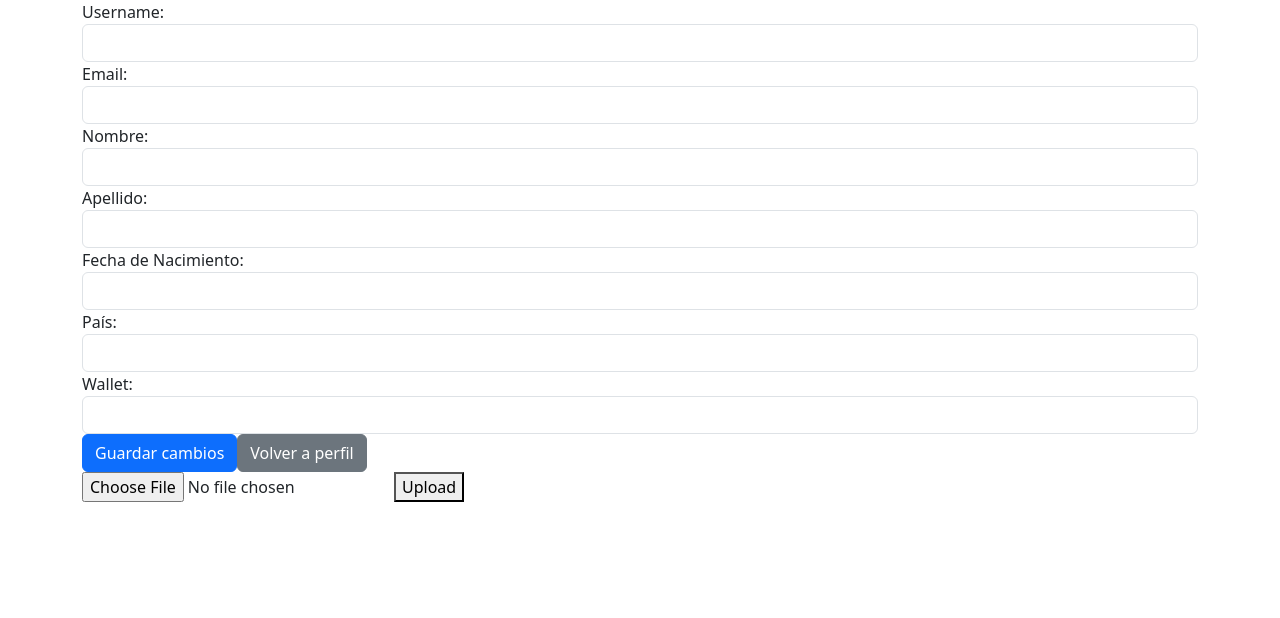
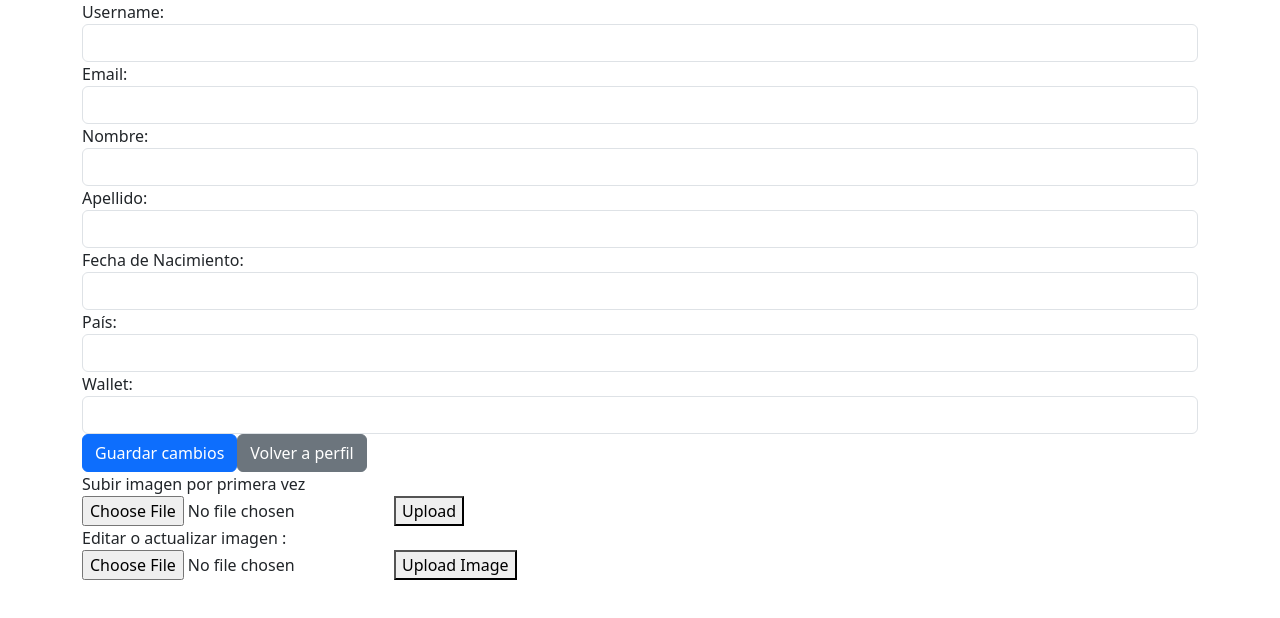
Before and after one commit to FabricioChavez/DBP_Grupo_llamado5, a React (Create React App) app in the folder tienda-app/: page /Edit in a window 1280 px wide. Shown: the top 618 px of the page. Built offline with nearby package versions, Linux system fonts and the light colour scheme.

Commit message:
update image component delployed , API for Image with PUT method

```diff
--- a/tienda-app/src/DataComponents/EditUsuario.js
+++ b/tienda-app/src/DataComponents/EditUsuario.js
@@ -1,6 +1,6 @@
 import React, { useState } from 'react';
 import { useNavigate, Link } from 'react-router-dom';
-import UploadImage from './ImageUpload';
+import {UploadImage,UpdateImage} from './ImageUpload';
 import { banckend_URL } from './config';
 
 const EditUsuario = (props) => {
@@ -101,7 +101,10 @@ const EditUsuario = (props) => {
         </div>
       </form>
 
-      <UploadImage id={id} />
+      <h> Subir imagen por primera vez <UploadImage id={id} /></h>
+      <h> Editar o actualizar imagen :   <UpdateImage id={id}/></h>
+
+
     </div>
   );
 };
--- a/tienda-app/src/DataComponents/ImageUpload.js
+++ b/tienda-app/src/DataComponents/ImageUpload.js
@@ -1,6 +1,54 @@
 import React, { useState } from 'react';
 import { useParams } from "react-router-dom";
 import { banckend_URL } from './config';
+
+const UpdateImage = (props) => {
+  const { id } = props;
+  const [selectedFile, setSelectedFile] = useState(null);
+
+  const handleFileChange = (event) => {
+    setSelectedFile(event.target.files[0]);
+  };
+
+  const handleSubmit = async (event) => {
+    event.preventDefault();
+
+    // Verificar si se seleccionó un archivo
+    if (!selectedFile) {
+      console.log('Please select an image to upload');
+      return;
+    }
+
+    const formData = new FormData();
+    formData.append('image', selectedFile);
+
+    try {
+      const response = await fetch(`${banckend_URL}/upload/${id}`, {
+        method: 'PUT',
+        body: formData,
+      });
+
+      if (response.ok) {
+        alert('Se actualizo correctamente')
+      } else {
+        alert('Error al actualizar imagen')
+      }
+    } catch (error) {
+      // Imprimir el error en la consola para facilitar la depuración
+      console.log('Network or other error occurred', error);
+    }
+  };
+
+  // Asegúrate de incluir el formulario y el campo de archivo en el renderizado del componente
+  return (
+    <form onSubmit={handleSubmit}>
+      <input type="file" onChange={handleFileChange} />
+      <button type="submit">Upload Image</button>
+    </form>
+  );
+};
+
+
 
 function UploadImage(props) {
   const { id } = props
@@ -26,10 +74,10 @@ function UploadImage(props) {
 
       if (response.ok) {
 
-        console.log('Image uploaded successfully');
+        alert('Se subio correctamente ')
       } else {
 
-        console.log('Error uploading image');
+        console.log('No se subio correcametne');
       }
     } catch (error) {
 
@@ -45,4 +93,8 @@ function UploadImage(props) {
   );
 }
 
-export default UploadImage;
+
+
+
+
+export {UploadImage , UpdateImage}
--- a/tienda-app/src/DataComponents/Perfil.js
+++ b/tienda-app/src/DataComponents/Perfil.js
@@ -1,7 +1,7 @@
 import React, { useEffect, useState } from "react";
 import { useNavigate, Link } from "react-router-dom";
 import { banckend_URL } from "./config";
-
+import ImageGet from "./imageFetcher";
 const Profile = (props) => {
   const { userData } = props;
   const [compras, setCompras] = useState([]);
@@ -35,6 +35,7 @@ const Profile = (props) => {
         <h2>Apellido: {userData.lastname}</h2>
         <h2>País: {userData.pais}</h2>
         <h2>Saldo: {userData.wallet}</h2>
+        <ImageGet id={userData.id}/>
       </div>
 
       <div className="my-4">
```
Also changed, not shown: 2 other files (tests, documents, lock files or other folders).
